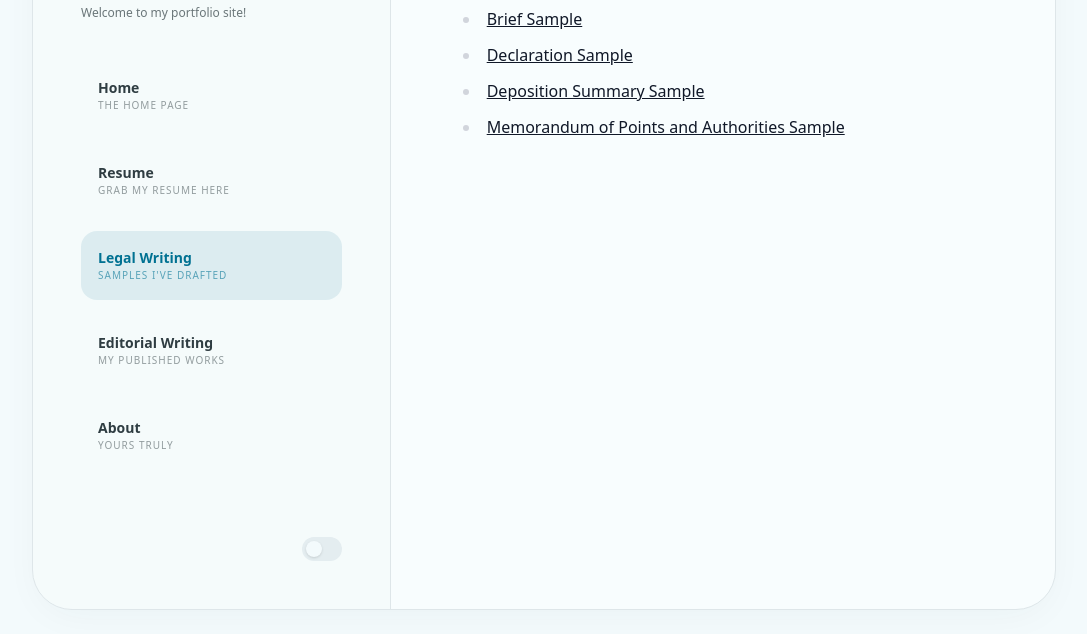
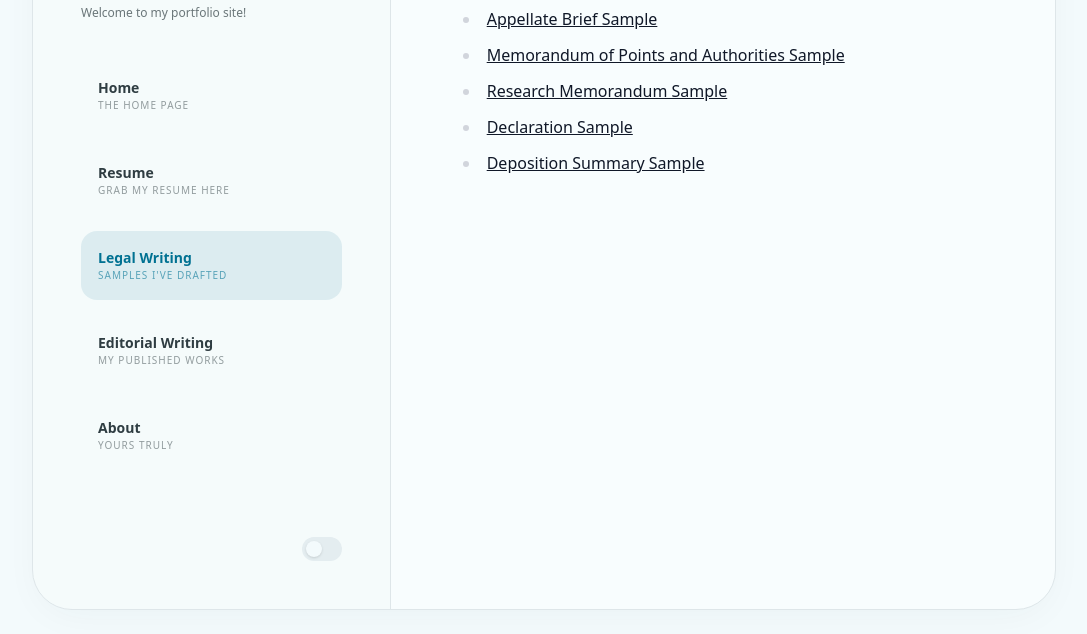
Before and after one commit to heyjustinkim/portfolio, an Astro site: page /legal-writing in a window 1280 px wide. Shown: the part 216-850 px from the top of the page, without its empty margins (96-1183 px from the left). Built offline with nearby package versions, Linux system fonts and the light colour scheme; Astro itself is replaced by a stand-in of ours; some icons are missing.

Commit message:
Updated legal writing samples

```diff
--- a/src/content/pages/legal-writing.md
+++ b/src/content/pages/legal-writing.md
@@ -17,7 +17,8 @@ description: Samples of legal documents I've drafted.
 
 Samples of legal documents I've drafted. You can view and/or download them on Google Drive.
 
-- <a href="https://drive.google.com/file/d/1uvFkKyGNLPoCnizRUSz1I_IpCjq1e2pb/view?usp=sharing" target="_blank">Brief Sample</a>
+- <a href="https://drive.google.com/file/d/1w2LRdPM1Rn31RbL-MOmSFjH9oLYf7DpZ/view?usp=sharing" target="_blank">Appellate Brief Sample</a>
+- <a href="https://drive.google.com/file/d/1dcrjn5F_uHG8OoV46-fG7u7AibqiCcGM/view?usp=sharing" target="_blank">Memorandum of Points and Authorities Sample</a>
+- <a href="https://drive.google.com/file/d/1Tgtie-hBRVIGclIMiCpyA5IL8sRDJE89/view?usp=sharing" target="_blank">Research Memorandum Sample</a>
 - <a href="https://drive.google.com/file/d/1qITajMDSZhkl71tdTV_vpAiPnXI1elXi/view?usp=sharing" target="_blank">Declaration Sample</a>
 - <a href="https://drive.google.com/file/d/1OUfsIsbBZQ4xwW4VpuMJLwHO88uKhvkX/view?usp=sharing" target="_blank">Deposition Summary Sample</a>
-- <a href="https://drive.google.com/file/d/1Xy_oRwmhpC-NVacr0HoH-LLqLJVAtJ0s/view?usp=sharing" target="_blank">Memorandum of Points and Authorities Sample</a>
```
